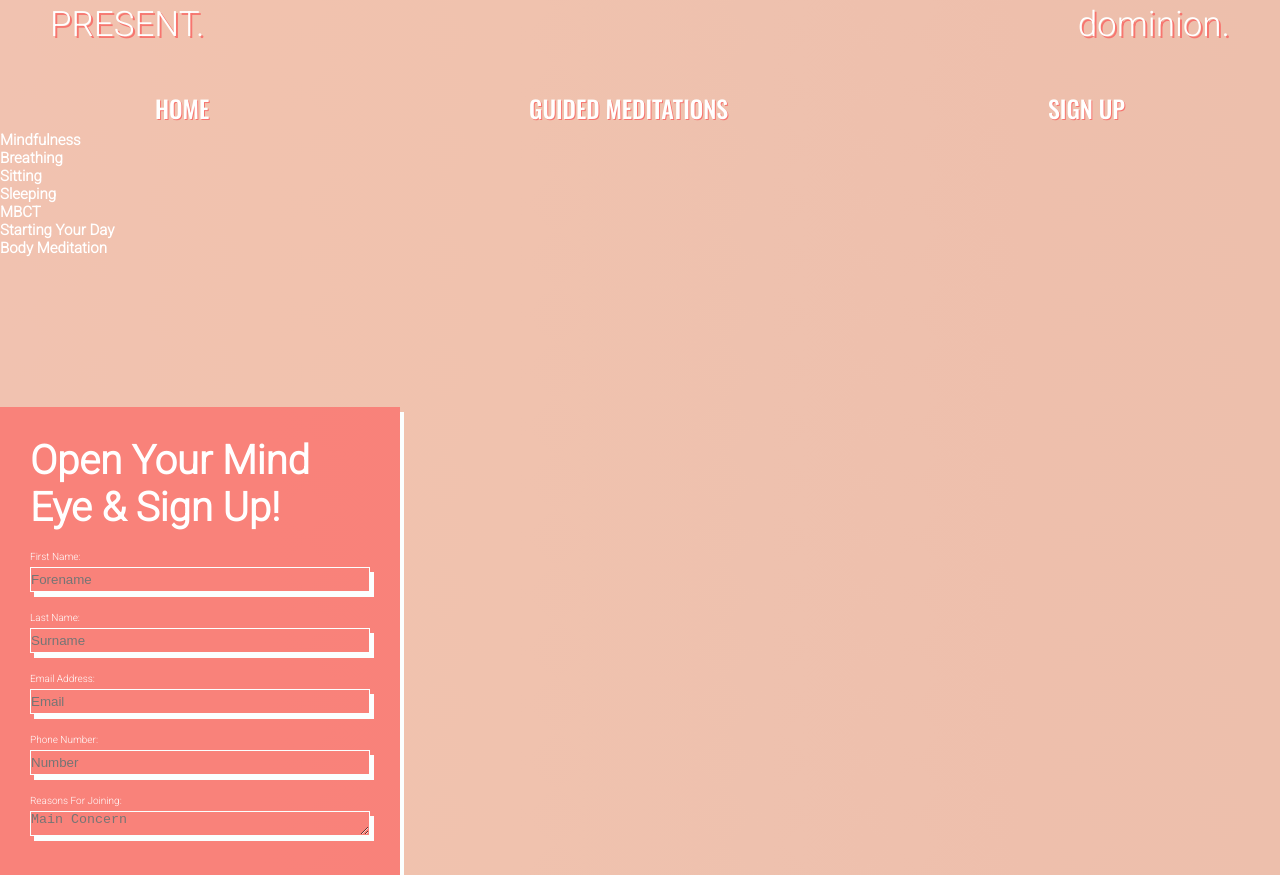
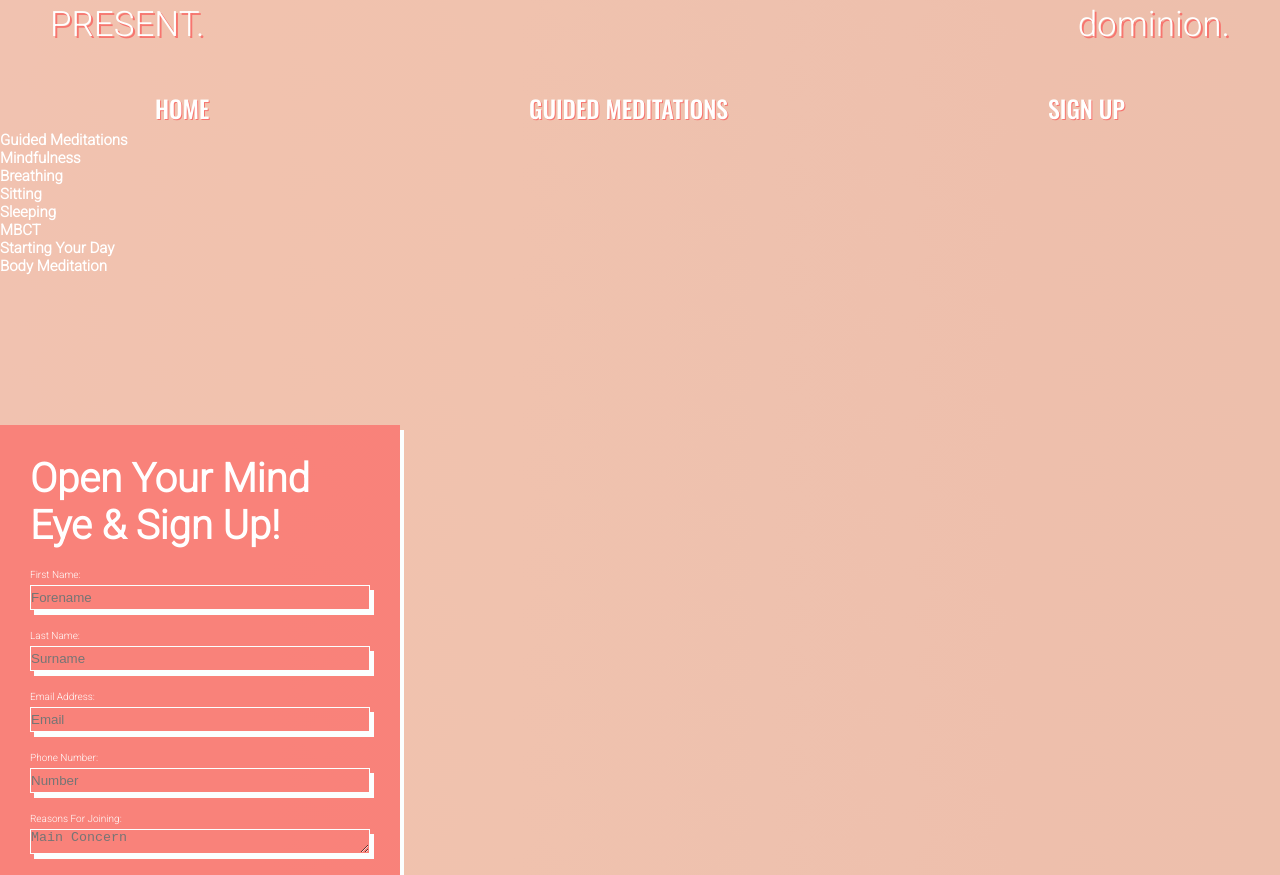
Before and after one commit to FarisGJD/mindx, a plain HTML site: page index.html in a window 1280 px wide. Shown: the part 2360-3235 px from the top of the page. Drawn offline with nearby package versions, Linux system fonts and the light colour scheme.

Commit message:
Add smooth scroll, resize navbar & logo & add text for guided meditations

```diff
--- a/assets/css/style.css
+++ b/assets/css/style.css
@@ -1,9 +1,10 @@
 @import url('https://fonts.googleapis.com/css2?family=Open+Sans+Condensed:wght@300&family=Oswald:wght@500&family=Raleway:wght@900&display=swap');
 @import url('https://fonts.googleapis.com/css2?family=Roboto:wght@300&display=swap');
 
-/* Create A Base 10 Unit Measurments for rem & em */
+/* Create A Base 10 Unit Measurments for rem & em in adition to smooth scrolling */
 html {
     font-size: 62.5%;
+    scroll-behavior: smooth;
 }
 
 /* Add Defualt Settings To Document */
--- a/index.html
+++ b/index.html
@@ -77,7 +77,7 @@
 
     <!-- Guided Meditations-->
     <section id="guided-meditations">
-
+        <h2>Guided Meditations</h2>
         <div>
             <h2>Mindfulness</h2>
         </div>
```
